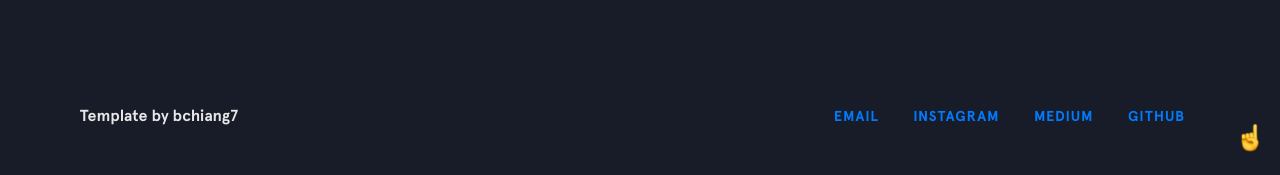
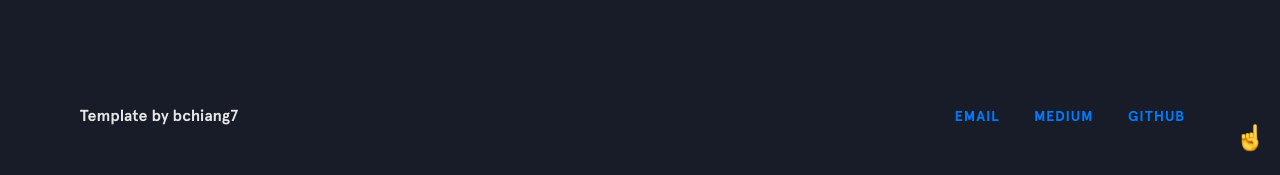
Before and after one commit to martijaram/martijaram.github.io, a Jekyll site: the page built from index.html, in a window 1280 px wide and 900 px high, scrolled down 2303 px. Shown: the part 722-897 px from the top of the window. Built offline with Jekyll 4.4.1, drawn with Linux system fonts in a browser that asks for light colours; nearby versions of some CDN libraries.

Commit message:
Update _config.yml

```diff
--- a/_config.yml
+++ b/_config.yml
@@ -11,8 +11,6 @@ resume: https://bchiang7.github.io/resume.pdf
 social:
   - title: email
     url: mailto:davidmartijara@gmail.com
-  - title: instagram
-    url: https://instagram.com/martijaram
   - title: Medium
     url: http://medium.com/@martijaram
   - title: github
```
